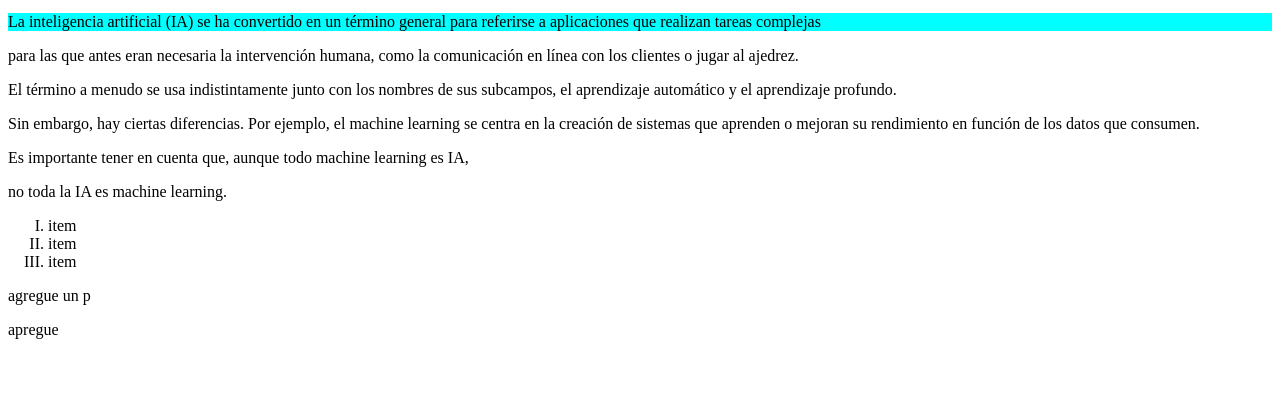
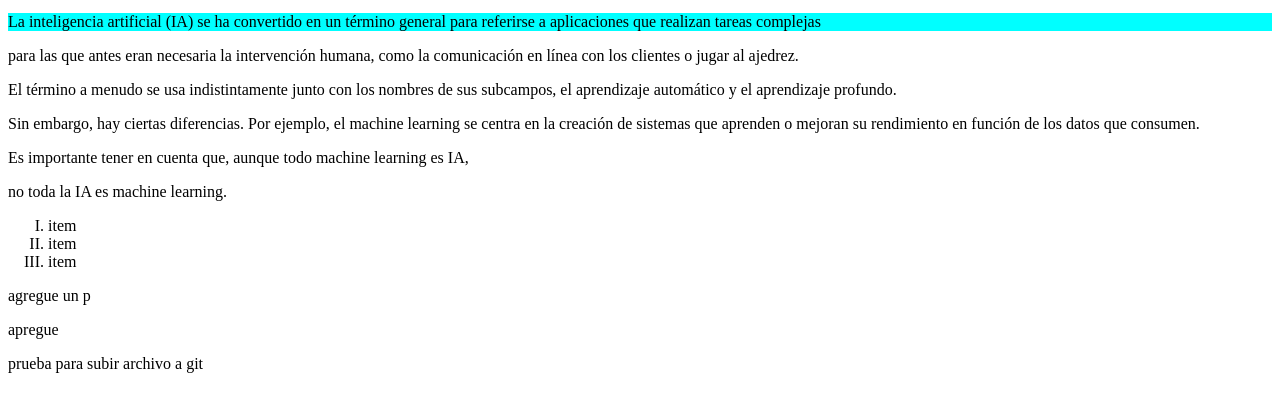
Before and after one commit to SandraPozo/ProyectoPrueba, a plain HTML site: page index.html in a window 1280 px wide. Shown: the part 148-560 px from the top of the page. Drawn offline with Linux system fonts and the light colour scheme.

Commit message:
apregue otro parrafo

```diff
--- a/index.html
+++ b/index.html
@@ -38,6 +38,8 @@
         <p>
             apregue
         </p>
+        <p> prueba para subir archivo a git</p>
+
 
 
 
```
